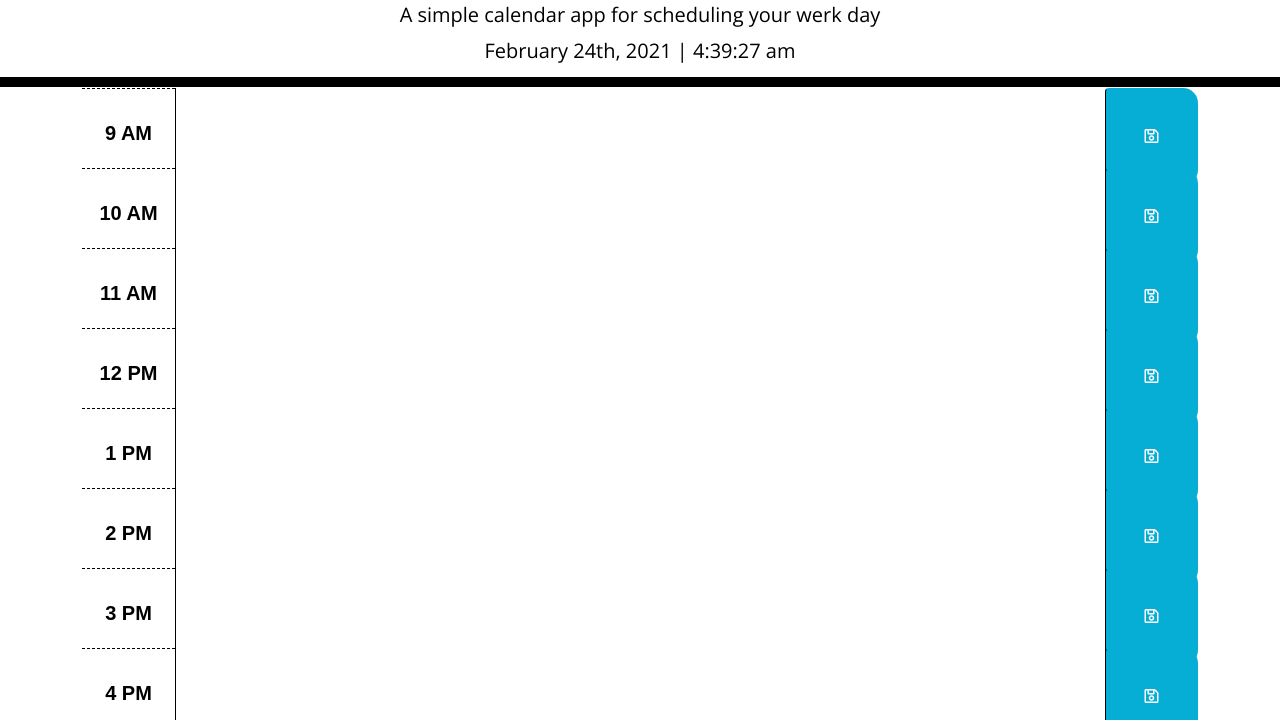
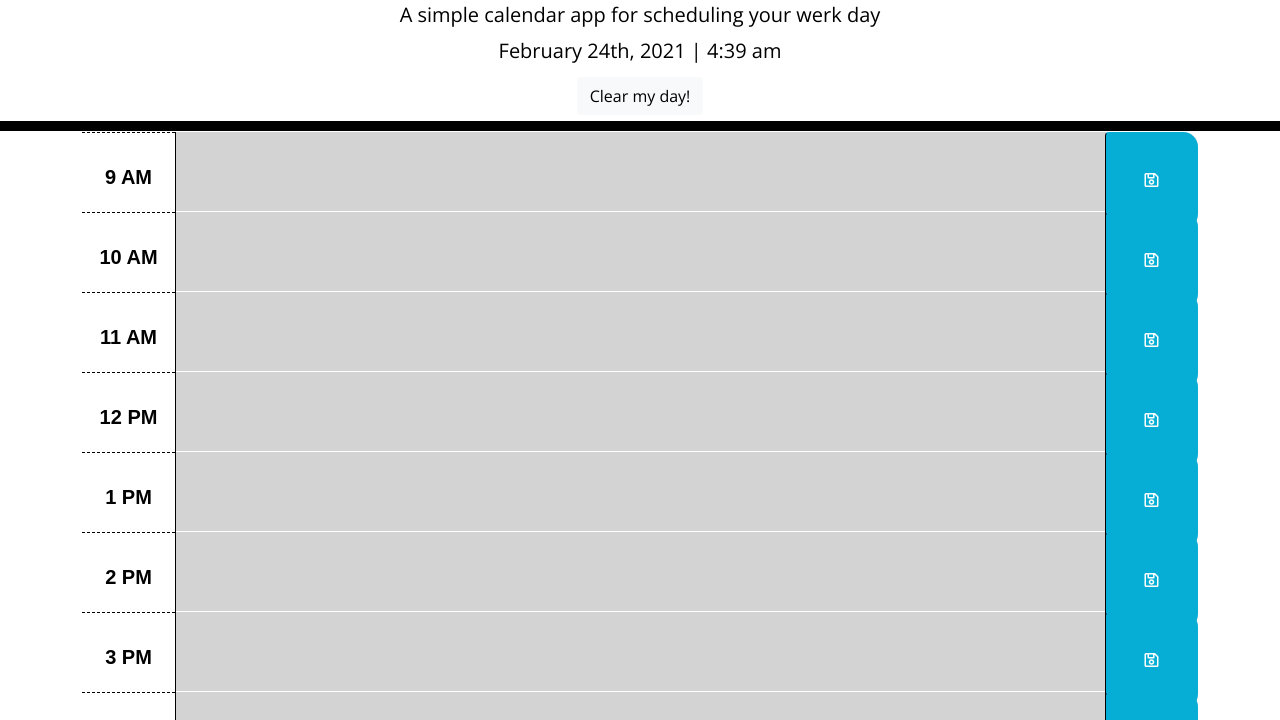
Before and after one commit to anthonyapicella/simPlanner, a plain HTML site: page index.html in a window 1280 px wide. Shown: the part 80-800 px from the top of the page. Drawn offline with nearby package versions, Linux system fonts and the light colour scheme; a web font is replaced by a local one.

Commit message:
Adjustments and additions
Improve HTML formatting, add button for possible 'clear-all', correct time display, add function for colorcoding

```diff
--- a/assets/script.js
+++ b/assets/script.js
@@ -1 +1,23 @@
-$("#currentDay").text(moment().format('MMMM Do, YYYY | h:mm:ss a'));
+// displays current date and time when page loads
+
+$("#currentDay").text(moment().format('MMMM Do, YYYY | h:mm a'));
+
+// create function to check time and compare with 'time-block' -- change colors accordingly
+
+var currentTime = moment();
+
+$(".time-block").each(function colorCode() {
+    var hourSlot = parseInt($(this).attr("id"));
+    if (hourSlot < currentTime) {
+        $(this).addClass("past");
+      }
+      else if (hourSlot === currentTime) {
+        $(this).removeClass("past");
+        $(this).addClass("present");
+      }
+      else {
+        $(this).removeClass("past");
+        $(this).removeClass("present");
+        $(this).addClass("future");
+    }
+})
--- a/assets/style.css
+++ b/assets/style.css
@@ -78,3 +78,15 @@ textarea{
   font-size: 20px;
   transition: all .3s ease-in-out;
 }
+
+.btn-light {
+  margin-bottom: 6px;
+}
+
+footer {
+  text-align: center;
+  background-color: transparent;
+  color: black;
+  border-radius: 0;
+  border-top: 10px solid black;
+}
--- a/index.html
+++ b/index.html
@@ -28,31 +28,30 @@
         <h1 class="display-3">simPlanner</h1>
         <p class="lead">A simple calendar app for scheduling your werk day</p>
         <p id="currentDay" class="lead"></p>
+        <button id="clear-my-day" type="button" class="btn btn-light">Clear my day!</button>
     </header>
 
     <div class="container">
 
       <div class="container">
 
-          <div id="9-10am" class="row time-block">
+        <div id="9" class="row time-block">
           <div class="col-md-1 hour">
             <h5>9 AM</h5>
           </div>
-            <textarea class="col-md-10 description">
-            </textarea>
+          <textarea class="col-md-10 description"></textarea>
           <button class="btn saveBtn col-md-1"><i class="far fa-save"></i></button>
         </div>
 
-          <div id="10-11am" class="row time-block">
+        <div id="10" class="row time-block">
           <div class="col-md-1 hour">
             <h5>10 AM</h5>
           </div>
-            <textarea class="col-md-10 description">
-            </textarea>
+          <textarea class="col-md-10 description"></textarea>
           <button class="btn saveBtn col-md-1"><i class="far fa-save"></i></button>
         </div>
 
-          <div id="11-12pm" class="row time-block">
+        <div id="11" class="row time-block">
           <div class="col-md-1 hour">
             <h5>11 AM</h5>
           </div>
@@ -60,7 +59,7 @@
           <button class="btn saveBtn col-md-1"><i class="far fa-save"></i></button>
         </div>
 
-          <div id="12-1pm" class="row time-block">
+        <div id="12" class="row time-block">
           <div class="col-md-1 hour">
             <h5>12 PM</h5>
           </div>
@@ -68,7 +67,7 @@
           <button class="btn saveBtn col-md-1"><i class="far fa-save"></i></button>
         </div>
 
-          <div id="1-2pm" class="row time-block">
+        <div id="13" class="row time-block">
           <div class="col-md-1 hour">
             <h5>1 PM</h5>
           </div>
@@ -76,7 +75,7 @@
           <button class="btn saveBtn col-md-1"><i class="far fa-save"></i></button>
         </div>
 
-          <div id="2-3pm" class="row time-block">
+        <div id="14" class="row time-block">
           <div class="col-md-1 hour">
             <h5>2 PM</h5>
           </div>
@@ -84,7 +83,7 @@
           <button class="btn saveBtn col-md-1"><i class="far fa-save"></i></button>
         </div>
 
-          <div id="3-4pm" class="row time-block">
+        <div id="15" class="row time-block">
           <div class="col-md-1 hour">
             <h5>3 PM</h5>
           </div>
@@ -92,7 +91,7 @@
           <button class="btn saveBtn col-md-1"><i class="far fa-save"></i></button>
         </div>
 
-          <div id="4-5pm" class="row time-block">
+        <div id="16" class="row time-block">
           <div class="col-md-1 hour">
             <h5>4 PM</h5>
           </div>
@@ -100,7 +99,7 @@
           <button class="btn saveBtn col-md-1"><i class="far fa-save"></i></button>
         </div>
 
-          <div id="5-6pm" class="row time-block">
+        <div id="17" class="row time-block">
           <div class="col-md-1 hour">
             <h5>5 PM</h5>
           </div>
```
Lines whose indentation alone changed are shown as unchanged.
